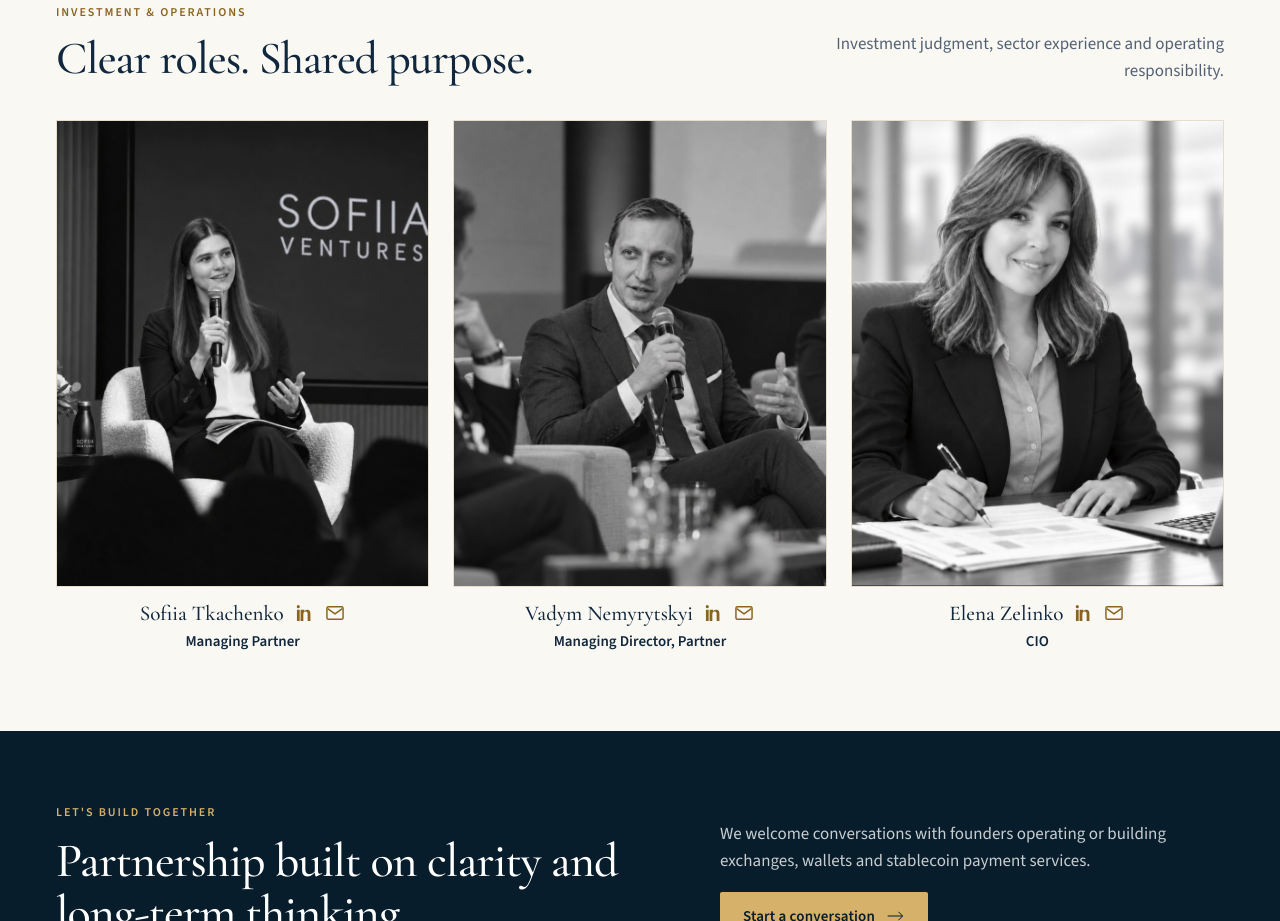
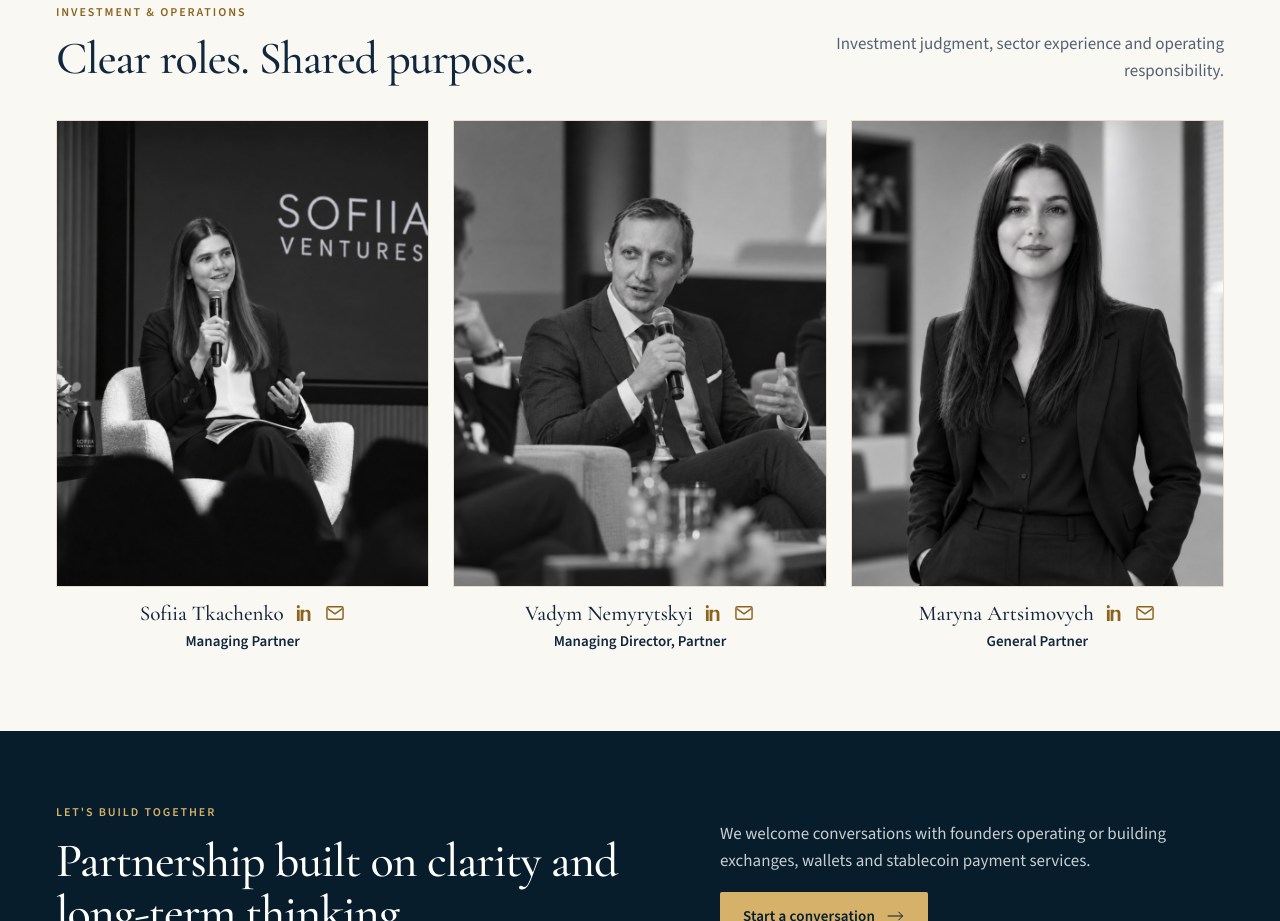
Before and after one commit to michaelarujune-ui/novarin-site, a React (Vite) app: page /leadership in a window 1280 px wide. Shown: the part 880-1801 px from the top of the page. Built offline with nearby package versions, Linux system fonts and the light colour scheme.

Commit message:
new_role

```diff
--- a/src/content/leadership.drafts.ts
+++ b/src/content/leadership.drafts.ts
@@ -48,19 +48,19 @@ export const leadershipDrafts: LeadershipProfile[] = [
     id: "profile-03",
     order: 3,
     group: "investment-operations",
-    fullName: "Elena Zelinko",
-    title: "CIO",
+    fullName: "Maryna Artsimovych",
+    title: "General Partner",
     relationship: null,
     biography: null,
-    proposedRemit: "Financial reporting, operating controls and administration.",
+    proposedRemit: "Investment partnership and founder relationships.",
     portrait: {
-      src: "/images/leadership-cio.jpg",
-      alt: "Elena Zelinko",
-      objectPosition: "center 20%",
+      src: "/images/leadership-general-partner.jpg",
+      alt: "Maryna Artsimovych",
+      objectPosition: "center center",
     },
     profileApproved: false,
-    linkedInUrl: "https://www.linkedin.com/in/elena-zelinko-62aa623a9",
-    email: "cio@novarin.capital",
+    linkedInUrl: "https://www.linkedin.com/in/maryna-artsimovych-70783a415/",
+    email: "gp@novarin.capital",
     portraitApproved: true,
     portraitLabel: "PORTRAIT 03",
     draftStatus: "APPOINTMENT NOT CONFIRMED",
```
Also changed, not shown: public/images/README.md, public/images/leadership-cio.jpg (deleted), public/images/leadership-general-partner.jpg (added).
